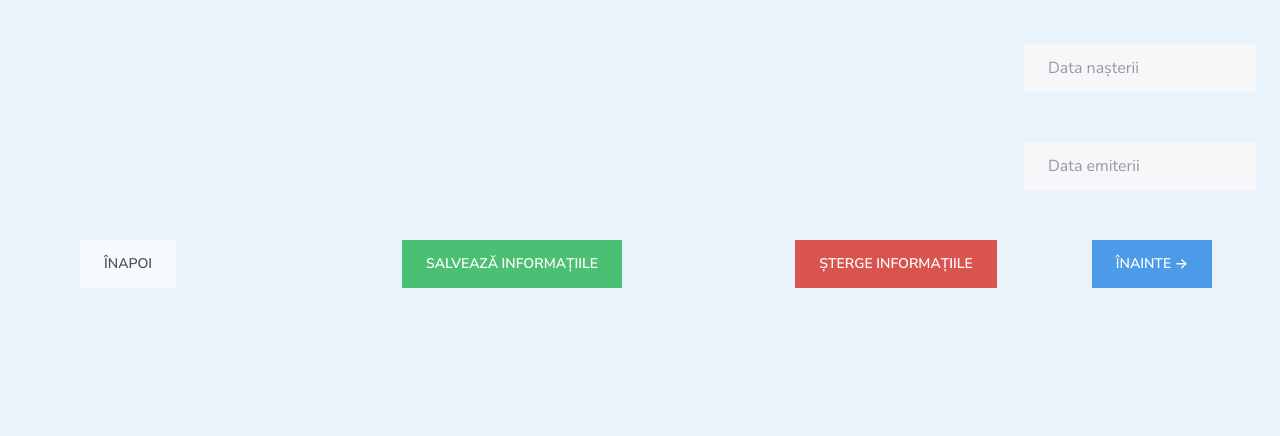
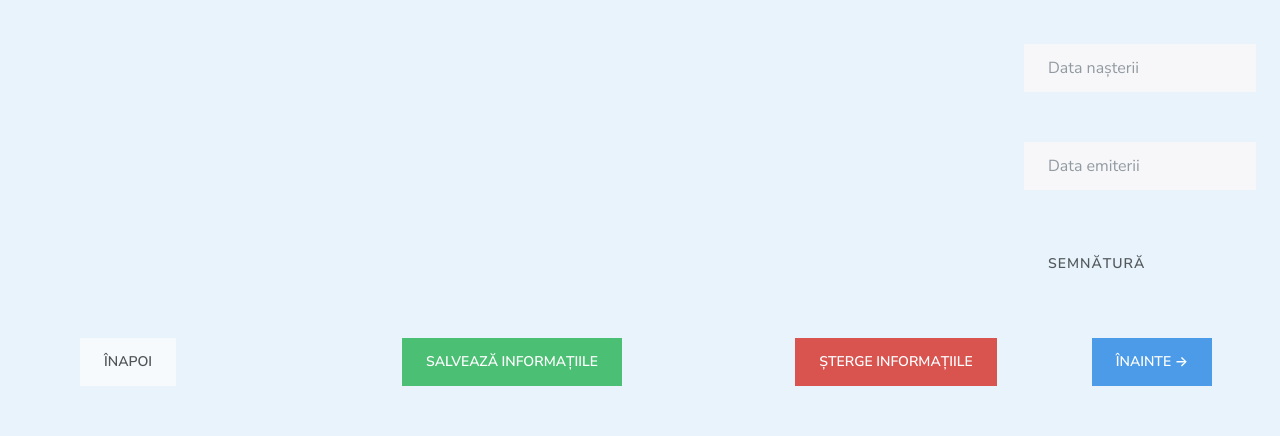
Before and after one commit to andrei8888/DocFillerWeb, a Flask app: page / in a window 1280 px wide. Shown: the part 1132-1568 px from the top of the page. Before the commit the page ends 1420 px from the top, so only its background shows below. Run offline with Flask 2, Linux system fonts and the light colour scheme; some libraries are stand-ins or nearby versions.

Commit message:
Added signature

```diff
--- a/fetch_docs.py
+++ b/fetch_docs.py
@@ -4,6 +4,7 @@ import shutil
 from datetime import date
 
 from docx import Document
+from docx.shared import Inches
 
 import informations
 
@@ -31,6 +32,17 @@ def docx_replace_regex(doc_obj, regex, replace):
                     inline[i].text = text
 
 
+def docx_replace_text_with_image(doc_obj, regex):
+    for p in doc_obj.paragraphs:
+        if regex.search(p.text):
+            inline = p.runs
+            for i in range(len(inline)):
+                if regex.search(inline[i].text):
+                    text = regex.sub("", inline[i].text)
+                    inline[i].text = text
+                    inline[i].add_picture(f'{"static/uploads/"+informations.signature_file}', width=Inches(1), height=Inches(0.5))
+
+
 def get_current_date():
     return date.today().strftime("%d.%m.%Y")
 
@@ -41,6 +53,7 @@ def replace_with_infos(doc_obj, infos):
     for tipInfo in infos.keys():
         docx_replace_regex(doc_obj, re.compile(id_char+tipInfo), infos[tipInfo])
     docx_replace_regex(doc_obj, re.compile(id_char+"dataCurenta"), get_current_date())
+    docx_replace_text_with_image(doc_obj, re.compile(id_char + "semnatura"))
 
 
 def manage_doc_and_save(doc_name, infos):
--- a/informations.py
+++ b/informations.py
@@ -51,3 +51,6 @@ JSON_FILE = "static/uploads/saved_infos/infos.json"
 def save_json():
     with open(JSON_FILE, 'w') as fp:
         json.dump(person_informations, fp)
+
+
+signature_file = ""
--- a/main.py
+++ b/main.py
@@ -56,6 +56,15 @@ def get_info_from_web():
     return render_template('home.html')
 
 
+@app.route('/home/photoSignature', methods=['POST'])
+def get_sign_from_web():
+    uploaded_signature = request.files['imageSignature']
+    if uploaded_signature.filename != '':
+        uploaded_signature.save(os.path.join(app.config['UPLOAD_FOLDER'], uploaded_signature.filename))
+    informations.signature_file = uploaded_signature.filename
+    return render_template('home.html')
+
+
 @app.route('/doc/next', methods=['POST'])
 def prepare_docs():
     fetch_docs.clean_docs_completed()
--- a/static/buttonsHome.js
+++ b/static/buttonsHome.js
@@ -83,6 +83,19 @@ function saveInformations(e) {
             contentType: "application/json; charset=utf-8",
             processData: false,
         });
+
+        var formSignature = new FormData();
+        var fileSignature = $('#uploadSignature')[0].files;
+        if(fileSignature.length > 0 ){
+            formSignature.append("imageSignature",fileSignature[0]);
+        }
+        $.ajax({
+          method : "POST",
+          url: "/home/photoSignature",
+          data: formSignature,
+          contentType: false,
+          processData: false,
+        })
         e.preventDefault();
         if(!emptyInfos()) {
             saveSuccessInfo.style.display="block";
@@ -290,3 +303,9 @@ function removeValidClasses() {
         elems[i].classList.remove("is-valid");
     }
 }
+
+
+$("#uploadSignature").change(function() {
+  filename = this.files[0].name;
+  document.getElementById("fileSignature").innerHTML = "Semnătură: " + filename;
+});
--- a/static/styles/grid.css
+++ b/static/styles/grid.css
@@ -1,7 +1,7 @@
 .parent_home {
     display: grid;
     grid-template-columns: repeat(5, 1fr);
-    grid-template-rows: repeat(15, 1fr);
+    grid-template-rows: repeat(16, 1fr);
     grid-column-gap: 0px;
     grid-row-gap: 0px;
 }
@@ -25,11 +25,12 @@
 .div14 { grid-area: 11 / 5 / 12 / 6; }
 .div15 { grid-area: 12 / 5 / 13 / 6; }
 .div16 { grid-area: 13 / 5 / 14 / 6; }
-.div17 { grid-area: 15 / 1 / 16 / 2; }
-.div18 { grid-area: 15 / 2 / 16 / 4; }
-.div19 { grid-area: 15 / 4 / 16 / 5; }
-.div20 { grid-area: 15 / 5 / 16 / 6; }
+.div17 { grid-area: 16 / 1 / 17 / 2; }
+.div18 { grid-area: 16 / 2 / 17 / 4; }
+.div19 { grid-area: 16 / 4 / 17 / 5; }
+.div20 { grid-area: 16 / 5 / 17 / 6; }
 .div23 { grid-area: 14 / 5 / 14 / 6; }
+.div24 { grid-area: 15 / 5 / 15 / 6; }
 
 form {
     display: grid;
--- a/templates/home.html
+++ b/templates/home.html
@@ -98,6 +98,10 @@
         <div class="div23 me-4 my-0">
             <input type="text" class="form-control infos" placeholder="Data emiterii" id="dataEliberare" >
         </div>
+        <div class="div24 me-4 my-0">
+            <label id="fileSignature" for="uploadSignature" class="btn">Semnătură</label>
+            <input id="uploadSignature" class="form-control mx-3 infos" type="file" style="visibility:hidden;" accept="image/*"/>
+        </div>
         <div class="div17 mx-auto">
             <button type="button" class="btn btn-light disabled">Înapoi</button>
         </div>
```
Also changed, not shown: 4 other files.
